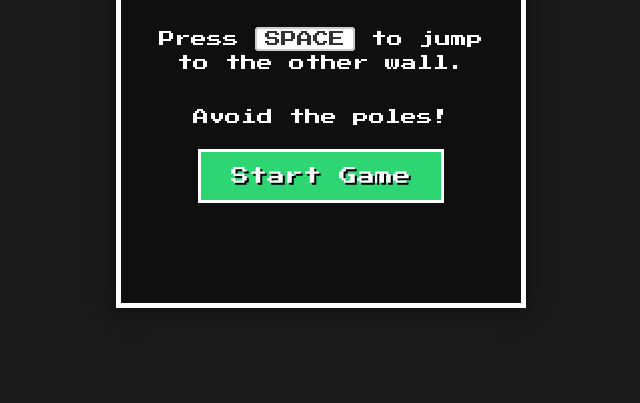
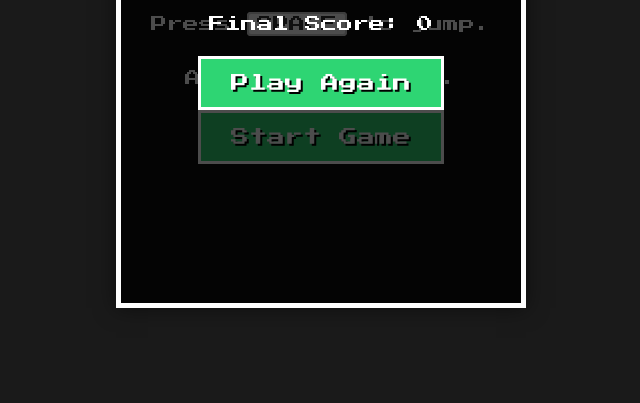
Before and after one commit to eatingpIastic/wallkick, a plain HTML site: page index.html in a window 1280 px wide. Shown: the part 397-800 px from the top of the page, without its empty margins (319-959 px from the left). Drawn offline with Linux system fonts and the light colour scheme.

Commit message:
Update index.html

```diff
--- a/index.html
+++ b/index.html
@@ -3,30 +3,24 @@
 <head>
     <meta charset="UTF-8">
     <meta name="viewport" content="width=device-width, initial-scale=1.0">
-    <title>Wall Kicker - Chasm Descent</title>
+    <title>Wall Kicker</title>
     <link rel="stylesheet" href="style.css">
     <link href="https://fonts.googleapis.com/css2?family=Press+Start+2P&display=swap" rel="stylesheet">
 </head>
 <body>
     <div id="game-container">
         <div id="game-screen">
-            <!-- The walls are part of the background now -->
-            <div id="left-wall"></div>
-            <div id="right-wall"></div>
-
-            <!-- Player and obstacles will be added dynamically here -->
+            <!-- Player and obstacles are added by JavaScript -->
         </div>
-
         <div id="ui-layer">
             <div id="score-display">Score: 0</div>
             <div id="start-screen" class="screen">
                 <h1>Wall Kicker</h1>
-                <p>You are sliding down!</p>
-                <p>Press <span class="key">SPACE</span> to jump to the other wall.</p>
-                <p>Avoid the poles!</p>
+                <p>Press <span class="key">SPACE</span> to jump.</p>
+                <p>Avoid the blocks.</p>
                 <button id="start-button">Start Game</button>
             </div>
-            <div id="game-over-screen" class="screen" style="display: none;">
+            <div id="game-over-screen" class="screen">
                 <h2>Game Over</h2>
                 <p>Final Score: <span id="final-score">0</span></p>
                 <button id="restart-button">Play Again</button>
```
